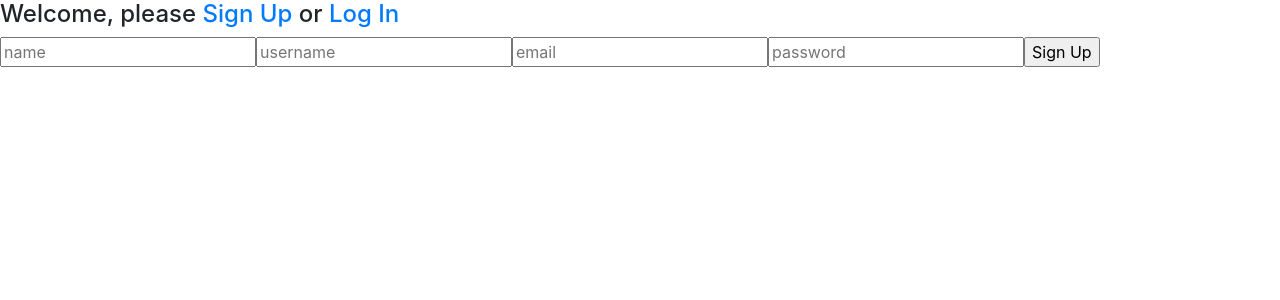
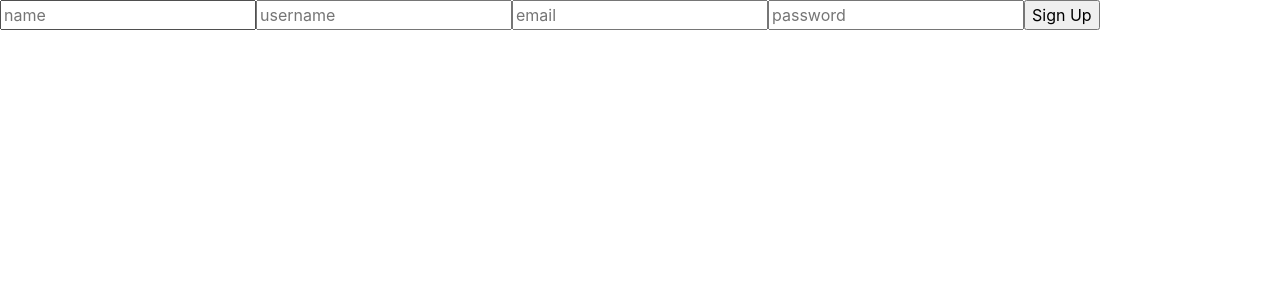
Before and after one commit to pharia-le/productivity-front-end, a React (Create React App) app: page /signup in a window 1280 px wide. Shown: the top 300 px of the page. Built offline with nearby package versions, Linux system fonts and the light colour scheme; no server answers.

Commit message:
Add route for path '/'.

```diff
--- a/src/App.js
+++ b/src/App.js
@@ -5,6 +5,7 @@
 import NavBar from './components/NavBar';
 import Home from './components/Home';
 import Login from './components/auth/Login';
+import Logout from './components/auth/Login';
 import Signup from './components/auth/Signup';
 import Habits from './components/habits/Habits';
 import HabitCard from './components/habits/HabitCard';
@@ -12,7 +13,6 @@
 import EditHabitFormWrapper from './components/habits/EditHabitFormWrapper';
 import NewHabitFormWrapper from './components/habits/NewHabitFormWrapper';
 import 'bootstrap/dist/css/bootstrap.min.css';
-// import './App.css';
 
 class App extends Component {
 
@@ -24,8 +24,9 @@
     const { loggedIn, habits } = this.props
     return (
       <div className="App">
-        { loggedIn ? <NavBar /> : <Home/> }
+        { loggedIn ? <NavBar /> : null }
         <Switch>
+          <Route exact path='/' render={() => loggedIn ? <Habits /> : <Home />} />
           <Route
             exact path='/login'
             component={Login}
```
